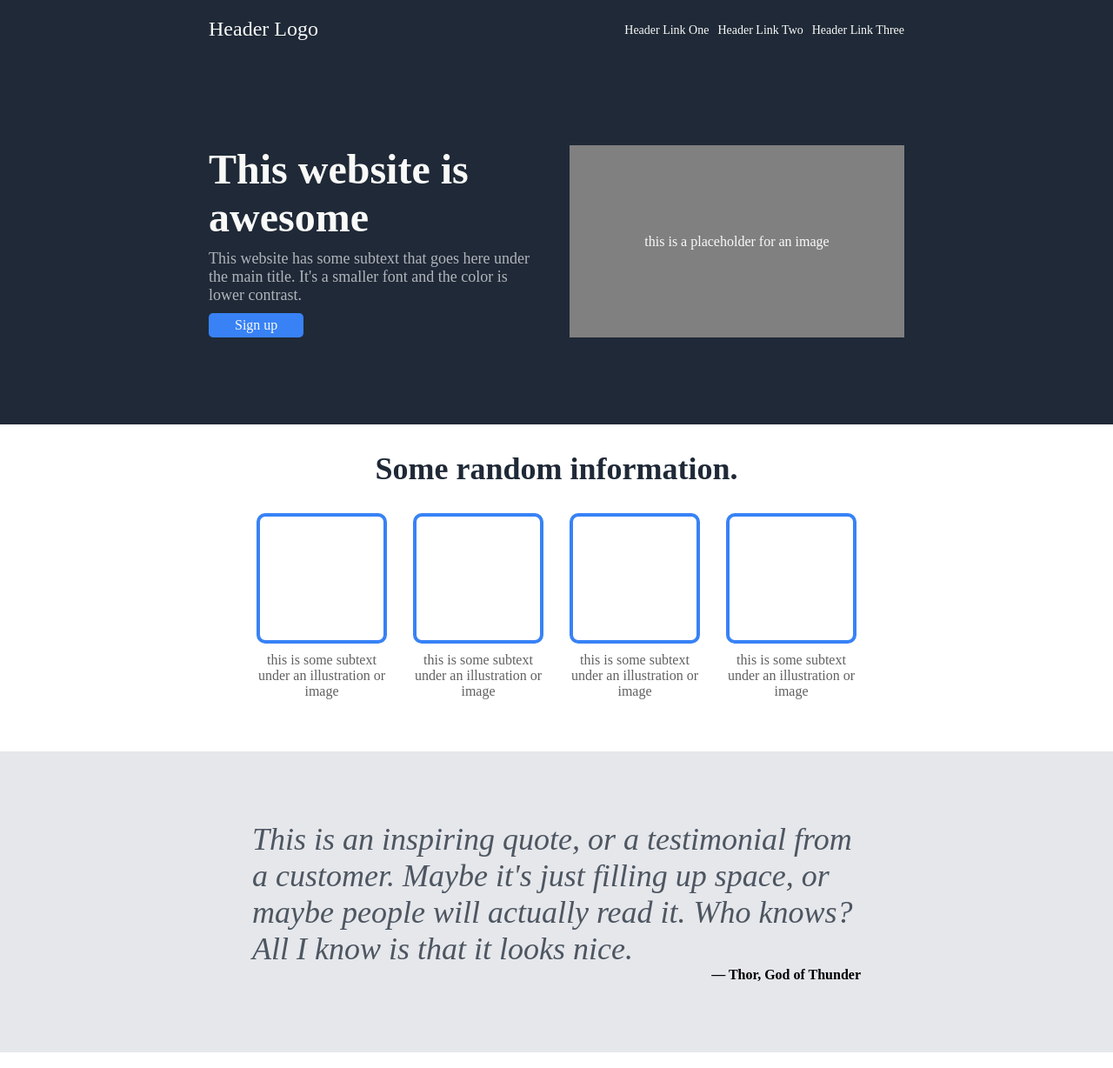
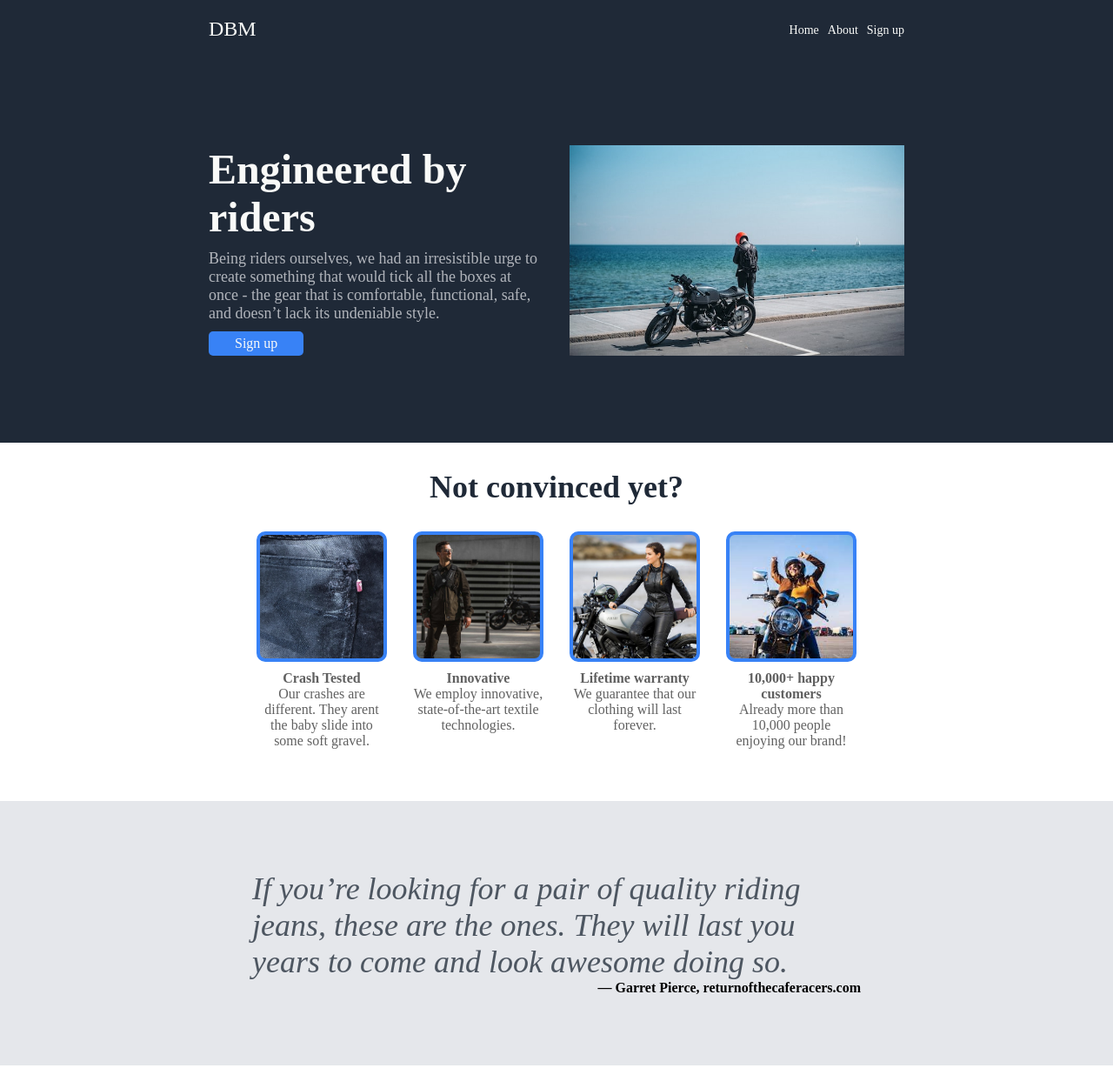
Before and after one commit to dmitrijusb/FlexBox-Landing-Page, a plain HTML site: page index.html in a window 1280 px wide. Shown: the top 1228 px of the page at 87% size. Drawn offline with Linux system fonts and the light colour scheme.

Commit message:
Added images, text

```diff
--- a/css/style.css
+++ b/css/style.css
@@ -90,11 +90,14 @@
 }
 
 .hero-image-box {
-  display: flex;
+  background-image: url("../images/1.jpg");
+  background-size: cover;
+  background-position: center;
+  /* display: flex;
   align-items: center;
   justify-content: center;
   color: #f9faf8;
-  background-color: grey;
+  background-color: grey; */
 }
 
 /* Features Section */
@@ -119,9 +122,34 @@
 }
 
 .feature-image {
+  width: 150px;
   height: 150px;
   border: 4px solid #3882f6;
   border-radius: 10px;
+}
+
+.figures-container .figure:nth-child(1) .feature-image {
+  background-image: url("../images/2.jpeg");
+  background-size: cover;
+  background-position: center;
+}
+
+.figures-container .figure:nth-child(2) .feature-image {
+  background-image: url("../images/3.jpeg");
+  background-size: cover;
+  background-position: center;
+}
+
+.figures-container .figure:nth-child(3) .feature-image {
+  background-image: url("../images/4.jpeg");
+  background-size: cover;
+  background-position: center;
+}
+
+.figures-container .figure:nth-child(4) .feature-image {
+  background-image: url("../images/5.jpeg");
+  background-size: cover;
+  background-position: center;
 }
 
 .feature-image-text {
--- a/index.html
+++ b/index.html
@@ -4,19 +4,19 @@
     <meta charset="UTF-8" />
     <meta http-equiv="X-UA-Compatible" content="IE=edge" />
     <meta name="viewport" content="width=device-width, initial-scale=1.0" />
-    <title>FlexBox Landing Page</title>
+    <title>DBM &dash; Motorcycle Gear</title>
     <link rel="stylesheet" href="css/style.css" />
   </head>
   <body>
     <header class="header-section">
       <div class="container">
         <div class="header-container">
-          <a class="header-logo" href="#">Header Logo</a>
+          <a class="header-logo" href="#">DBM</a>
           <nav class="main-nav">
             <ul class="main-nav-list">
-              <li><a href="#">Header Link One</a></li>
-              <li><a href="#">Header Link Two</a></li>
-              <li><a href="#">Header Link Three</a></li>
+              <li><a href="#">Home</a></li>
+              <li><a href="#">About</a></li>
+              <li><a href="#">Sign up</a></li>
             </ul>
           </nav>
         </div>
@@ -28,49 +28,58 @@
         <div class="container">
           <div class="hero-container">
             <div class="text-box flex-full">
-              <h1 class="hero-heading">This website is awesome</h1>
+              <h1 class="hero-heading">Engineered by riders</h1>
               <p class="hero-text">
-                This website has some subtext that goes here under the main
-                title. It's a smaller font and the color is lower contrast.
+                Being riders ourselves, we had an irresistible urge to create
+                something that would tick all the boxes at once - the gear that
+                is comfortable, functional, safe, and doesn’t lack its
+                undeniable style.
               </p>
               <a class="cta-btn" href="#">Sign up</a>
             </div>
 
-            <div class="hero-image-box flex-full">
-              <span>this is a placeholder for an image</span>
-            </div>
+            <div class="hero-image-box flex-full"></div>
           </div>
         </div>
       </section>
 
       <section class="feature-section margin-btm60">
-        <h2 class="features-heading">Some random information.</h2>
+        <h2 class="features-heading">Not convinced yet?</h2>
         <div class="figures-container">
           <div class="figure">
             <div class="feature-image"></div>
             <div class="feature-image-text">
-              <span>this is some subtext under an illustration or image</span>
+              <span><strong>Crash Tested</strong></span>
+              <p>
+                Our crashes are different. They arent the baby slide into some
+                soft gravel.
+              </p>
             </div>
           </div>
 
           <div class="figure">
             <div class="feature-image"></div>
             <div class="feature-image-text">
-              <span>this is some subtext under an illustration or image</span>
+              <span><strong>Innovative</strong></span>
+              <p>
+                We employ innovative, state-of-the-art textile technologies.
+              </p>
             </div>
           </div>
 
           <div class="figure">
             <div class="feature-image"></div>
             <div class="feature-image-text">
-              <span>this is some subtext under an illustration or image</span>
+              <span><strong>Lifetime warranty</strong></span>
+              <p>We guarantee that our clothing will last forever.</p>
             </div>
           </div>
 
           <div class="figure">
             <div class="feature-image"></div>
             <div class="feature-image-text">
-              <span>this is some subtext under an illustration or image</span>
+              <span><strong>10,000+ happy customers</strong></span>
+              <p>Already more than 10,000 people enjoying our brand!</p>
             </div>
           </div>
         </div>
@@ -79,11 +88,12 @@
       <section class="testimonial-section margin-btm60">
         <div class="testimonial-container">
           <blockquote class="testimonial-text">
-            This is an inspiring quote, or a testimonial from a customer. Maybe
-            it's just filling up space, or maybe people will actually read it.
-            Who knows? All I know is that it looks nice.
+            If you’re looking for a pair of quality riding jeans, these are the
+            ones. They will last you years to come and look awesome doing so.
           </blockquote>
-          <p class="testimonial-name">&mdash; Thor, God of Thunder</p>
+          <p class="testimonial-name">
+            &mdash; Garret Pierce, returnofthecaferacers.com
+          </p>
         </div>
       </section>
 
@@ -91,7 +101,7 @@
         <div class="container">
           <div class="cta-container">
             <div class="cta-textbox flex-full">
-              <h3 class="cta-heading">Call to action it's time!</h3>
+              <h3 class="cta-heading">Ready to proceed?</h3>
               <p class="cta-text">
                 Sign up for our product by clicking that button right over
                 there!
```
Also changed, not shown: images/1.jpg (added), images/2.jpeg (added), images/3.jpeg (added), images/4.jpeg (added), images/5.jpeg (added).
